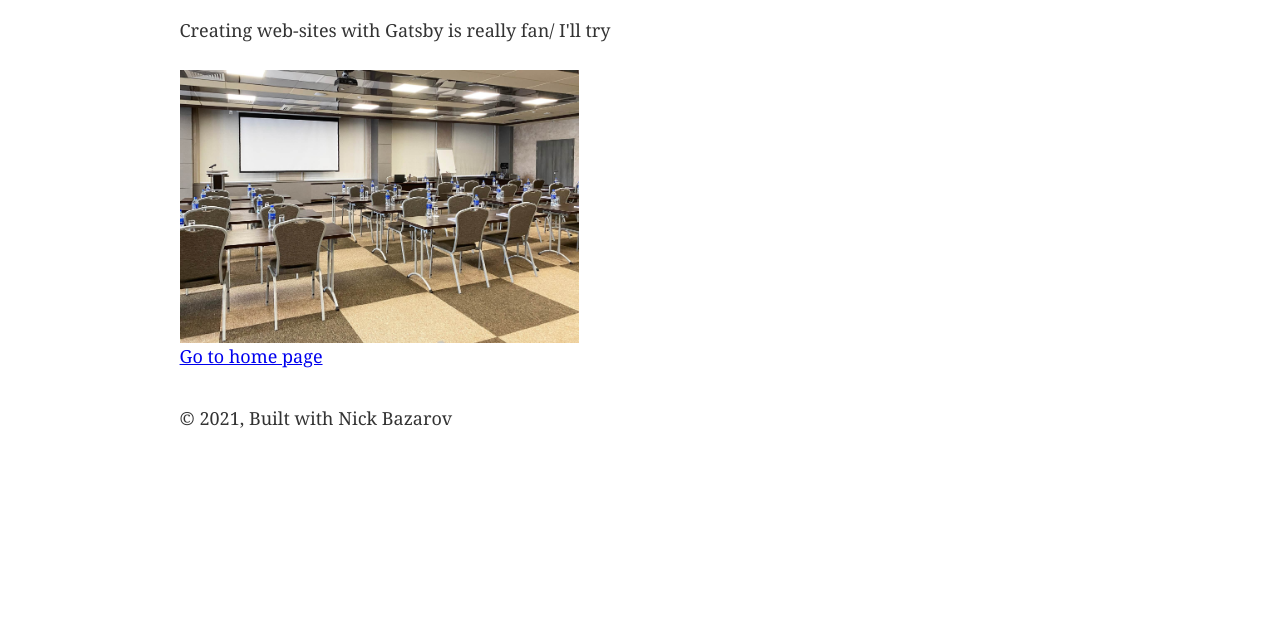
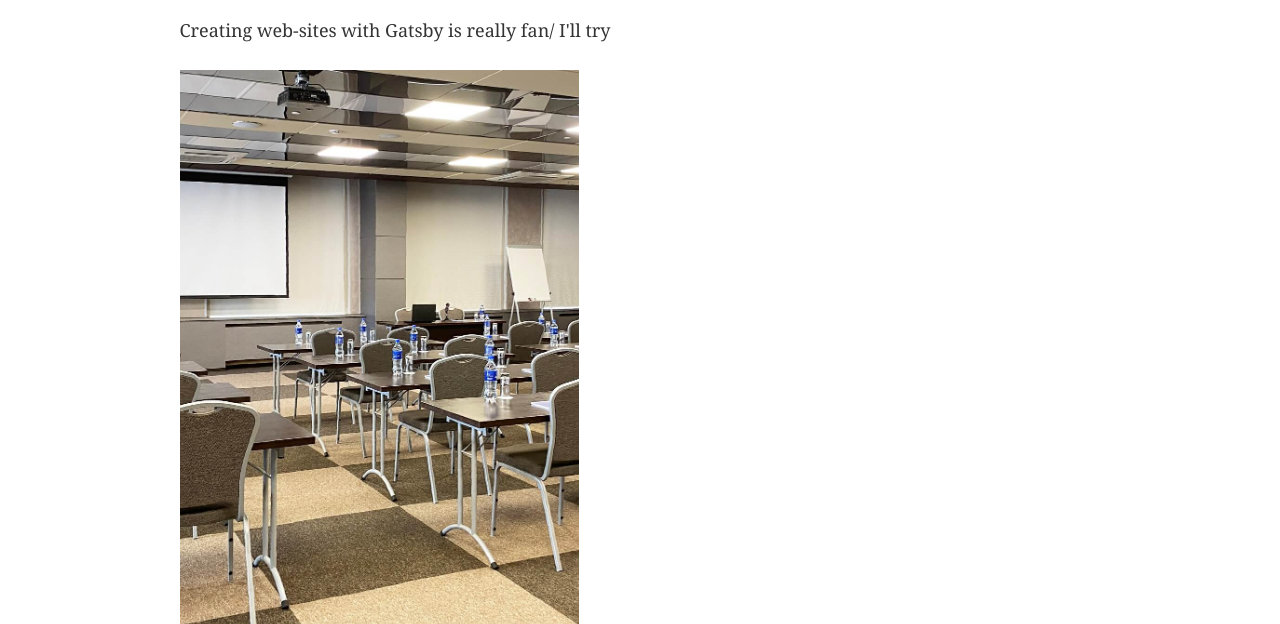
Before and after one commit to americano98/gatsby-test, a Gatsby site: page /page-3 in a window 1280 px wide. Shown: the part 176-800 px from the top of the page. Built offline with nearby package versions, Linux system fonts and the light colour scheme; Gatsby itself is replaced by a stand-in of ours.

Commit message:
resize img

```diff
--- a/src/pages/page-3.js
+++ b/src/pages/page-3.js
@@ -13,6 +13,7 @@ const page3 = () => (
     <StaticImage
       src="../images/ametist-1.jpg"
       width={399}
+      height={612}
       quality={95}
       formats={["auto", "webp", "avif"]}
       alt="Аметист"
```
